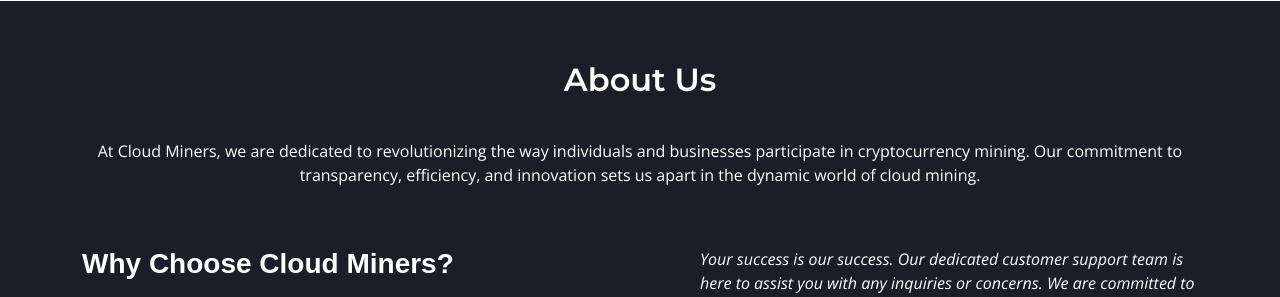
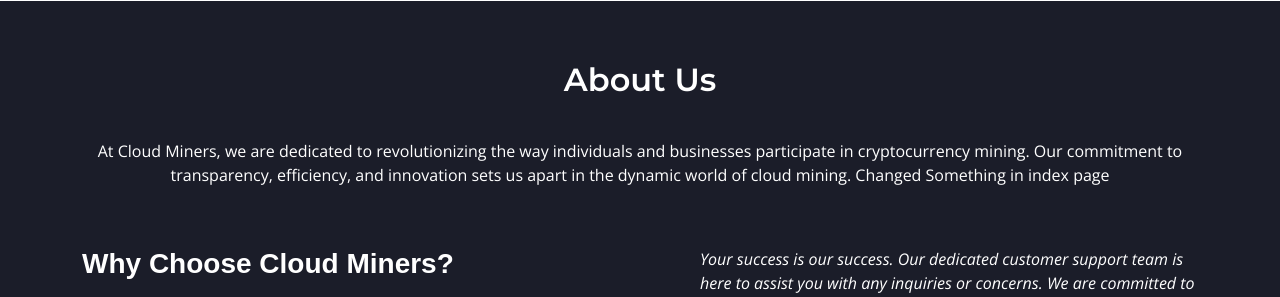
Before and after one commit to smsami17/cloud_miners, a PHP site: page / in a window 1280 px wide. Shown: the part 1021-1318 px from the top of the page. Run offline with PHP 8.4, Linux system fonts and the light colour scheme.

Commit message:
Update index.php

```diff
--- a/index.php
+++ b/index.php
@@ -264,7 +264,7 @@
           <h2>About Us</h2>
           <p>At Cloud Miners, we are dedicated to revolutionizing the way individuals and businesses participate in
             cryptocurrency mining. Our commitment to transparency, efficiency, and innovation sets us apart in the
-            dynamic world of cloud mining.</p>
+            dynamic world of cloud mining. Changed Something in index page</p>
         </div>
 
         <div class="row gy-4">
```
